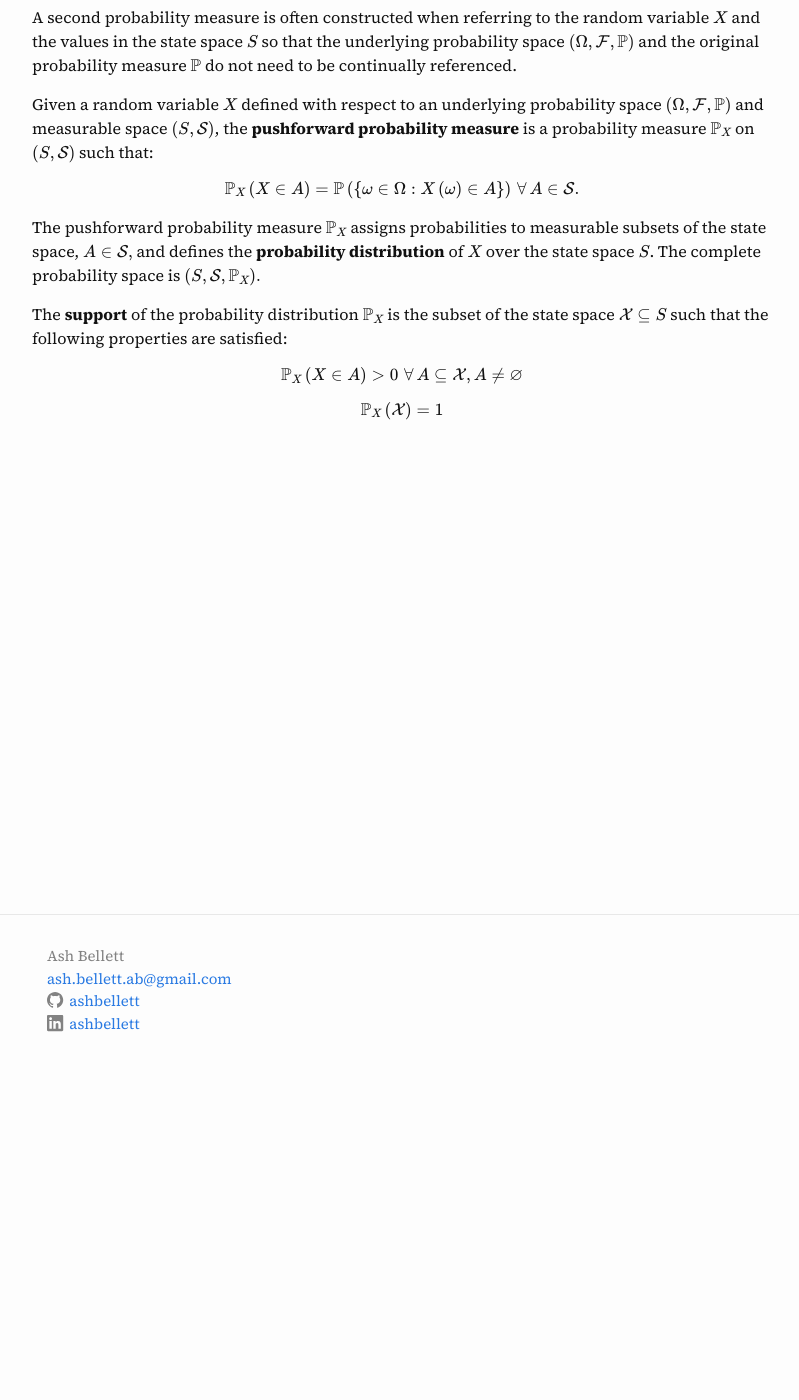
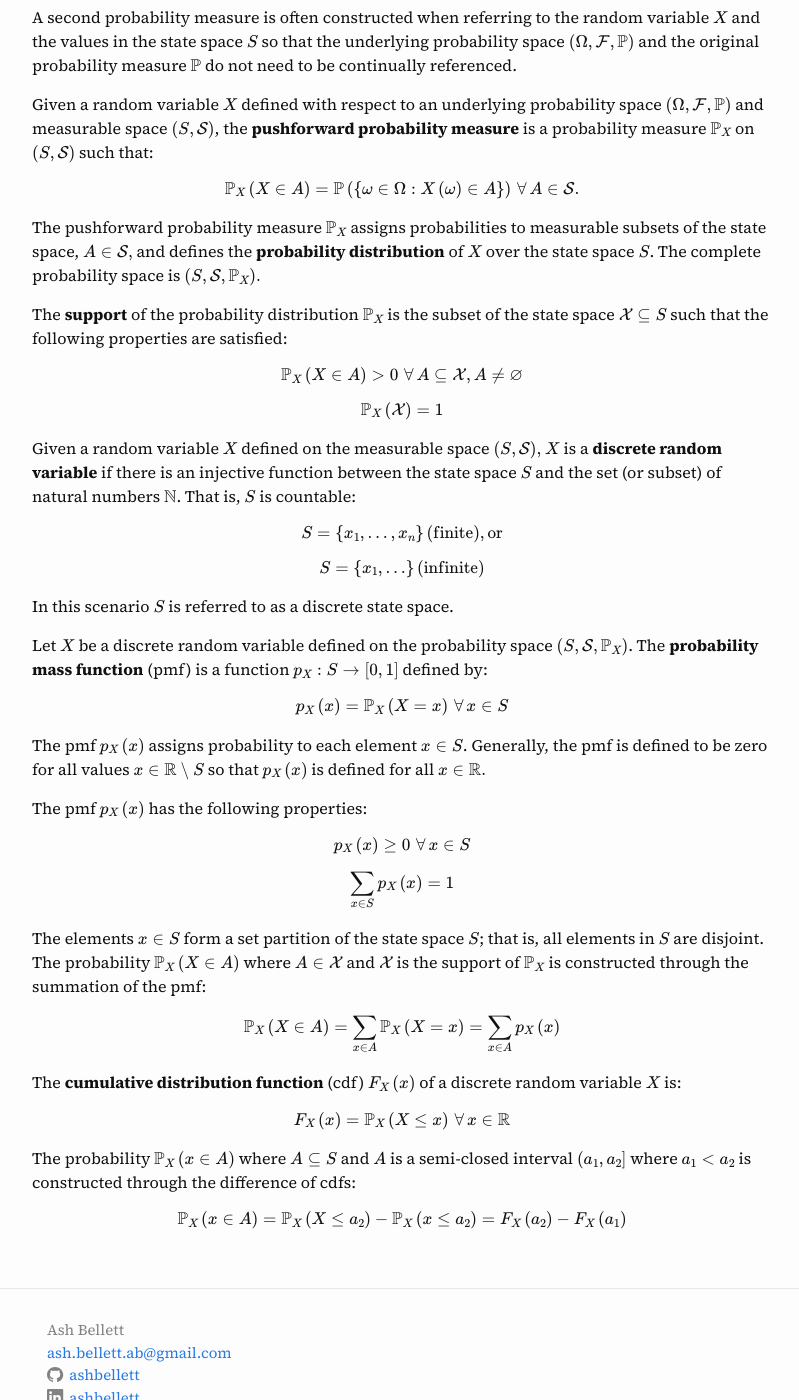
Before and after one commit to ashbellett/ashbellett.github.io, a Jekyll site: the page built from _posts/_probability/random-variables.md, in a window 1280 px wide and 1400 px high, scrolled down 335 px. Shown: the whole window, without its empty margins (238-1037 px from the left). Built offline with Jekyll 4.4.1, drawn with Linux system fonts in a browser that asks for light colours.

Commit message:
Add random variable notes

```diff
--- a/_posts/_probability/random-variables.md
+++ b/_posts/_probability/random-variables.md
@@ -25,3 +25,35 @@ The **support** of the probability distribution $$\mathbb{P}_X$$ is the subset o
 $$\mathbb{P}_X\left(X\in A\right)>0\,\,\forall\,A\subseteq\mathcal{X},A\neq\varnothing$$
 
 $$\mathbb{P}_X\left(\mathcal{X}\right)=1$$
+
+Given a random variable $$X$$ defined on the measurable space $$\left(S,\mathcal{S}\right),$$ $$X$$ is a **discrete random variable** if there is an injective function between the state space $$S$$ and the set (or subset) of natural numbers $$\mathbb{N}$$. That is, $$S$$ is countable:
+
+$$S=\{x_1,\ldots,x_n\}\,\mathrm{(finite), or}$$
+
+$$S=\{x_1,\ldots\}\,\mathrm{(infinite)}$$
+
+In this scenario $$S$$ is referred to as a discrete state space.
+
+Let $$X$$ be a discrete random variable defined on the probability space $$\left(S,\mathcal{S},\mathbb{P}_X\right)$$. The **probability mass function** (pmf) is a function $$p_X:S\rightarrow\left[0,1\right]$$ defined by:
+
+$$p_X\left(x\right)=\mathbb{P}_X\left(X=x\right)\,\,\forall\,x\in S$$
+
+The pmf $$p_X\left(x\right)$$ assigns probability to each element $$x\in S$$. Generally, the pmf is defined to be zero for all values $$x\in\mathbb{R}\setminus S$$ so that $$p_X\left(x\right)$$ is defined for all $$x\in\mathbb{R}.$$
+
+The pmf $$p_X\left(x\right)$$ has the following properties:
+
+$$p_X\left(x\right)\geq 0\,\,\forall\,x\in S$$
+
+$$\sum_{x\in S}p_X\left(x\right)=1$$
+
+The elements $$x\in S$$ form a set partition of the state space $$S$$; that is, all elements in $$S$$ are disjoint. The probability $$\mathbb{P}_X\left(X\in A\right)$$ where $$A\in\mathcal{X}$$ and $$\mathcal{X}$$ is the support of $$\mathbb{P}_X$$ is constructed through the summation of the pmf:
+
+$$\mathbb{P}_X\left(X\in A\right)=\sum_{x\in A}\mathbb{P}_X\left(X=x\right)=\sum_{x\in A}p_X\left(x\right)$$
+
+The **cumulative distribution function** (cdf) $$F_X\left(x\right)$$ of a discrete random variable $$X$$ is:
+
+$$F_X\left(x\right)=\mathbb{P}_X\left(X\leq x\right)\,\,\forall\,x\in\mathbb{R}$$
+
+The probability $$\mathbb{P}_X\left(x\in A\right)$$ where $$A\subseteq S$$ and $$A$$ is a semi-closed interval $$\left(a_1, a_2\right]$$ where $$a_1<a_2$$ is constructed through the difference of cdfs:
+
+$$\mathbb{P}_X\left(x\in A\right)=\mathbb{P}_X\left(X\leq a_2\right)-\mathbb{P}_X\left(x\leq a_2\right)=F_X\left(a_2\right)-F_X\left(a_1\right)$$
```
Also changed, not shown: _posts/_sets/sets.md (+4 -0 lines).
